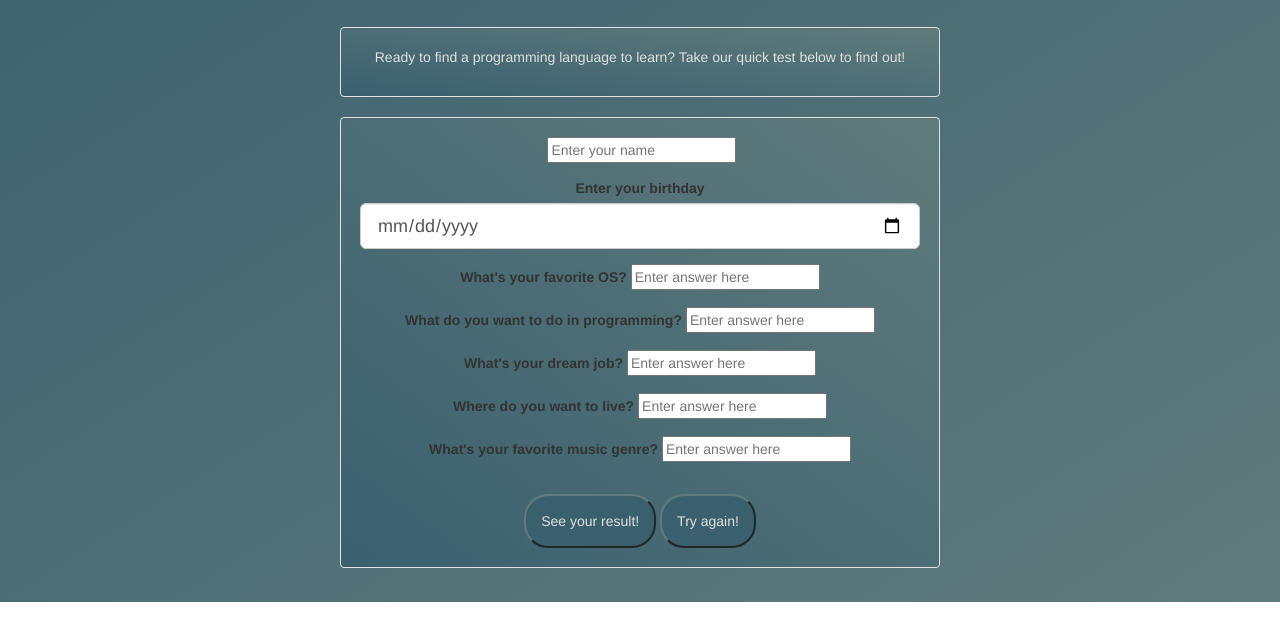
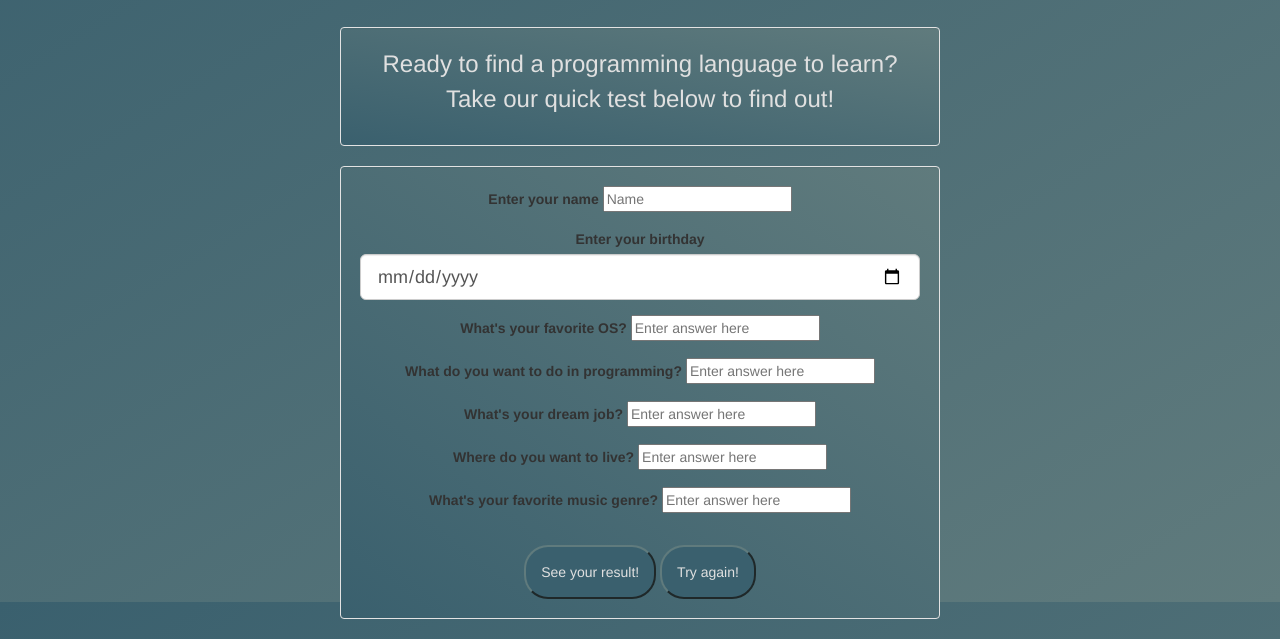
Before and after one commit to johnnymayer/epitrackselector, a plain HTML site: page index.html in a window 1280 px wide. Shown: the part 198-837 px from the top of the page. Before the commit the page ends 800 px from the top, so only its background shows below. Drawn offline with Linux system fonts and the light colour scheme.

Commit message:
Minor css, html tweaks. Prepare for deploy.

```diff
--- a/css/styles.css
+++ b/css/styles.css
@@ -13,6 +13,7 @@ body {
 p {
   text-align: center;
   color: #E0E0E0;
+  font-size: 24px;
 }
 
 .blueText {
@@ -26,6 +27,10 @@ p {
   width: 600px;
   text-align: center;
   background: linear-gradient(to bottom left, #607B7D, #3A606E)
+}
+
+.date {
+  width: 50%;
 }
 
 .jumbotronheader {
--- a/index.html
+++ b/index.html
@@ -22,8 +22,8 @@
     <div class="well">
       <form id="userAns">
         <div class="form-group form-group-lg">
-          <label for="userName"></label>
-          <input type="text" class="blueText" placeholder="Enter your name" id="userName">
+          <label for="userName">Enter your name</label>
+          <input type="text" class="blueText" placeholder="Name" id="userName">
         </div>
         <div class="form-group form-group-lg">
           <label for="#userBday">Enter your birthday</label>
```
